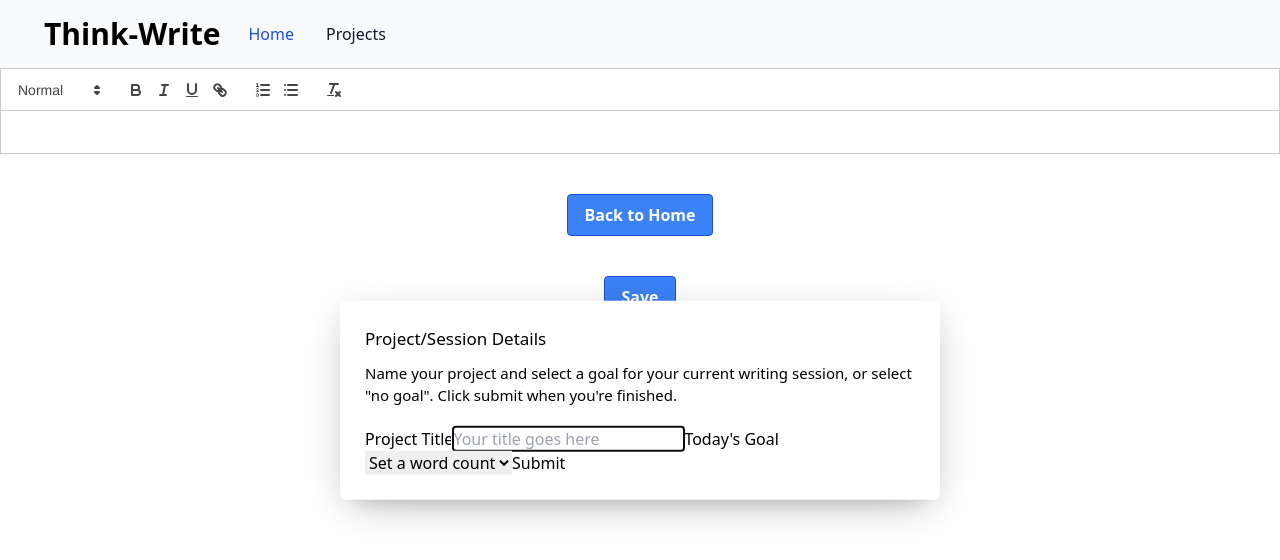
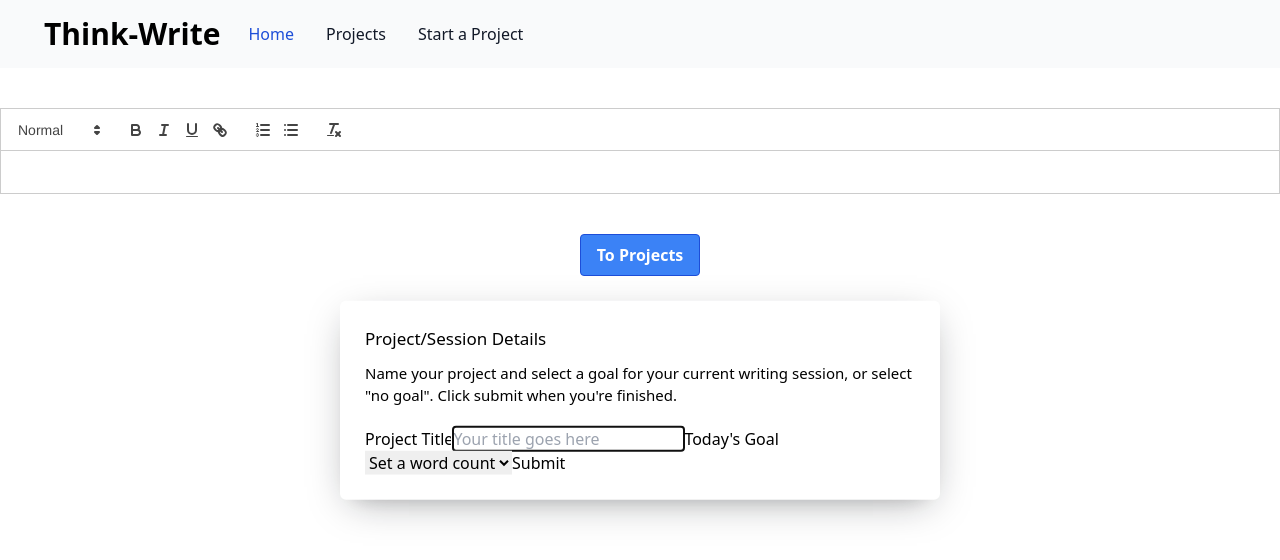
Before and after one commit to parrottjrs/think-write, a React (Vite) app: page /think-write/edit/fc45043d-7a7c-48d7-8830-be532e0906df in a window 1280 px wide. Shown: the top 560 px of the page. Built offline with nearby package versions, Linux system fonts and the light colour scheme.

Commit message:
Updates to nav system
Reoriented nav buttons to suit new routes

```diff
--- a/src/components/Navbar.tsx
+++ b/src/components/Navbar.tsx
@@ -1,4 +1,5 @@
 import React from "react";
+import { v4 as uuid } from "uuid";
 
 export default function Navbar() {
   return (
@@ -32,6 +33,14 @@ export default function Navbar() {
                   Projects
                 </a>
               </li>
+              <li>
+                <a
+                  href={`/think-write/edit/${uuid()}`}
+                  className="block py-2 pl-3 pr-4 text-gray-900 rounded hover:bg-gray-100 md:hover:bg-transparent md:border-0 md:hover:text-blue-700 md:p-0 dark:text-white md:dark:hover:text-blue-500 dark:hover:bg-gray-700 dark:hover:text-white md:dark:hover:bg-transparent"
+                >
+                  Start a Project
+                </a>
+              </li>
             </ul>
           </div>
         </div>
--- a/src/components/HomeButton.tsx
+++ b/src/components/ProjectsNavButton.tsx
@@ -1,12 +1,12 @@
 import React from "react";
 
-export default function HomeButton() {
+export default function ProjectsNavButton() {
   return (
     <a
-      href={`/think-write/`}
+      href="/think-write/projects"
       className="self-center bg-blue-500 hover:bg-blue-700 text-white font-bold py-2 px-4 border border-blue-700 rounded m-10"
     >
-      Back to Home
+      To Projects
     </a>
   );
 }
--- a/src/components/SessionList.tsx
+++ b/src/components/SessionList.tsx
@@ -64,24 +64,16 @@ export default function SessionList({ id, sessions, hot, title }) {
       open={open}
       onOpenChange={setOpen}
     >
-      <div
-        style={{
-          display: "flex",
-          alignItems: "center",
-          justifyContent: "space-between",
-        }}
-      >
+      <div className="bg-white rounded my-[10px] p-[10px] shadow-[0_2px_10px] shadow-blackA7 flex justify-between">
+        <span className="text-violet11 text-[15px] leading-[25px]">
+          Locked Sessions
+        </span>
+
         <Collapsible.Trigger asChild>
           <button className="rounded-full h-[25px] w-[25px] inline-flex items-center justify-center shadow-[0_2px_10px] shadow-blackA7 outline-none data-[state=closed]:bg-white data-[state=open]:bg-violet3 hover:bg-violet3 focus:shadow-[0_0_0_2px] focus:shadow-black">
             {open ? <Cross2Icon /> : <RowSpacingIcon />}
           </button>
         </Collapsible.Trigger>
-      </div>
-
-      <div className="bg-white rounded my-[10px] p-[10px] shadow-[0_2px_10px] shadow-blackA7">
-        <span className="text-violet11 text-[15px] leading-[25px]">
-          Locked Sessions
-        </span>
       </div>
       <Collapsible.Content className="select-none">
         {sessions.map((session) => (
--- a/src/pages/Editor.tsx
+++ b/src/pages/Editor.tsx
@@ -4,11 +4,12 @@ import ReactQuill from "react-quill";
 import "react-quill/dist/quill.snow.css";
 import SaveButton from "../components/SaveButton";
 import { useParams } from "react-router-dom";
-import HomeButton from "../components/HomeButton";
+
 import { createProject, formatDate, saveProject } from "../utils/utils";
 import SessionList from "../components/SessionList";
 import SessionDialog from "../components/SessionDialog";
 import Navbar from "../components/Navbar";
+import ProjectsNavButton from "../components/ProjectsNavButton";
 
 export default function Editor() {
   const params = useParams();
@@ -37,7 +38,9 @@ export default function Editor() {
     <div>
       <div className="w-75% flex flex-col">
         <Navbar />
-        <h1>{data.currentTitle}</h1>
+        <h1 className="self-center text-3xl py-5 font-semibold whitespace-nowrap">
+          {data.currentTitle}
+        </h1>
         <SessionDialog
           title={title}
           passData={(data) => {
@@ -46,7 +49,7 @@ export default function Editor() {
         />
         <SessionList id={id} sessions={sessions} hot={hot} title={title} />
         <ReactQuill theme="snow" value={text} onChange={handleChange} />
-        <HomeButton />
+        <ProjectsNavButton />
         <SaveButton id={id} />
       </div>
     </div>
--- a/src/pages/Save.tsx
+++ b/src/pages/Save.tsx
@@ -2,8 +2,8 @@ import React, { useState } from "react";
 import Calendar from "react-calendar";
 import { useParams } from "react-router-dom";
 import LockButton from "../components/LockButton";
-import HomeButton from "../components/HomeButton";
 import { LOCAL_PROJECTS, formatDate, saveProject } from "../utils/utils";
+import ProjectsNavButton from "../components/ProjectsNavButton";
 
 export default function Save() {
   const params = useParams();
@@ -35,7 +35,7 @@ export default function Save() {
     <div className="flex flex-col justify-center">
       <Calendar className="self-center" onChange={handleChange} value={date} />;
       <LockButton onClick={handleClick} />
-      <HomeButton />
+      <ProjectsNavButton />
     </div>
   );
 }
```
